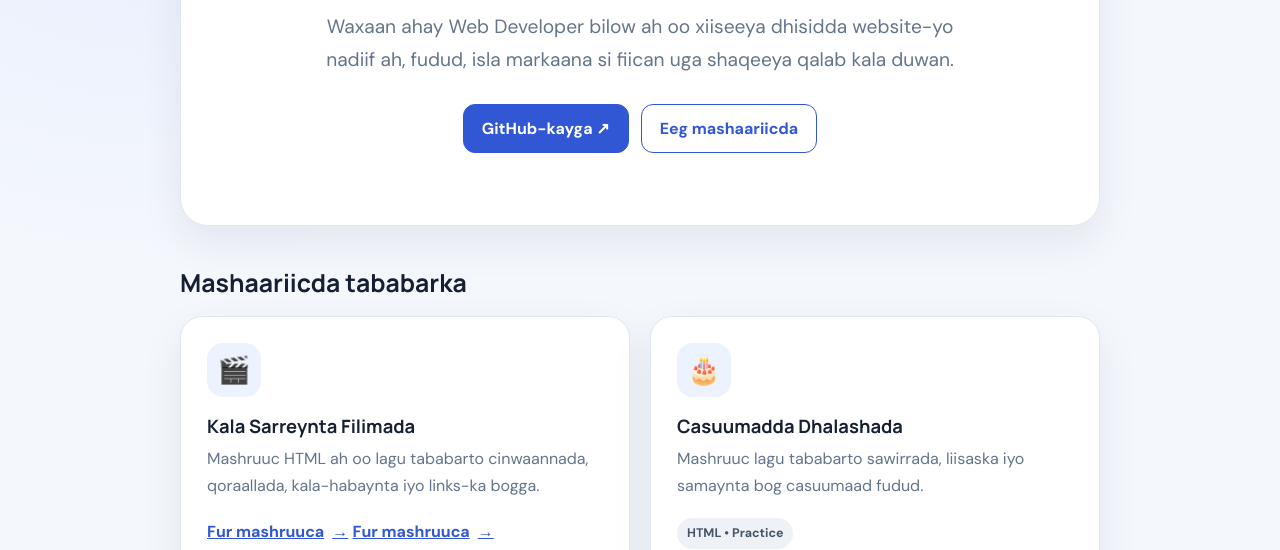
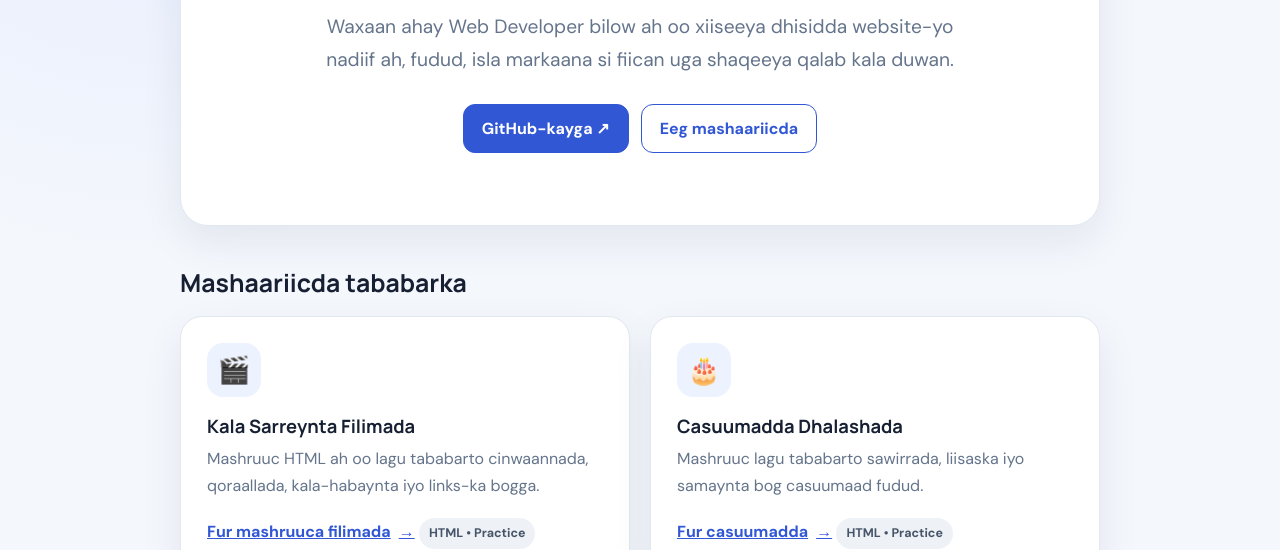
Before and after one commit to madk18/MohamedPortfolio, a plain HTML site: page index.html in a window 1280 px wide. Shown: the part 250-800 px from the top of the page. Drawn offline with Linux system fonts and the light colour scheme.

Commit message:
Fix project card navigation links

```diff
--- a/index.html
+++ b/index.html
@@ -27,14 +27,14 @@
             <div class="project-icon" aria-hidden="true">🎬</div>
             <h3>Kala Sarreynta Filimada</h3>
             <p>Mashruuc HTML ah oo lagu tababarto cinwaannada, qoraallada, kala-habaynta iyo links-ka bogga.</p>
-            <a class="project-open" href="./movie-ranking.html">Fur mashruuca <span aria-hidden="true">→</span></a>
-            <a class="project-open" href="./birthday-invite.html">Fur mashruuca <span aria-hidden="true">→</span></a>
+            <a class="project-open" href="./movie-ranking.html">Fur mashruuca filimada <span aria-hidden="true">→</span></a>
             <span class="tag">HTML • Practice</span>
           </article>
           <article class="project">
             <div class="project-icon" aria-hidden="true">🎂</div>
             <h3>Casuumadda Dhalashada</h3>
             <p>Mashruuc lagu tababarto sawirrada, liisaska iyo samaynta bog casuumaad fudud.</p>
+            <a class="project-open" href="./birthday-invite.html">Fur casuumadda <span aria-hidden="true">→</span></a>
             <span class="tag">HTML • Practice</span>
           </article>
         </div>
```
